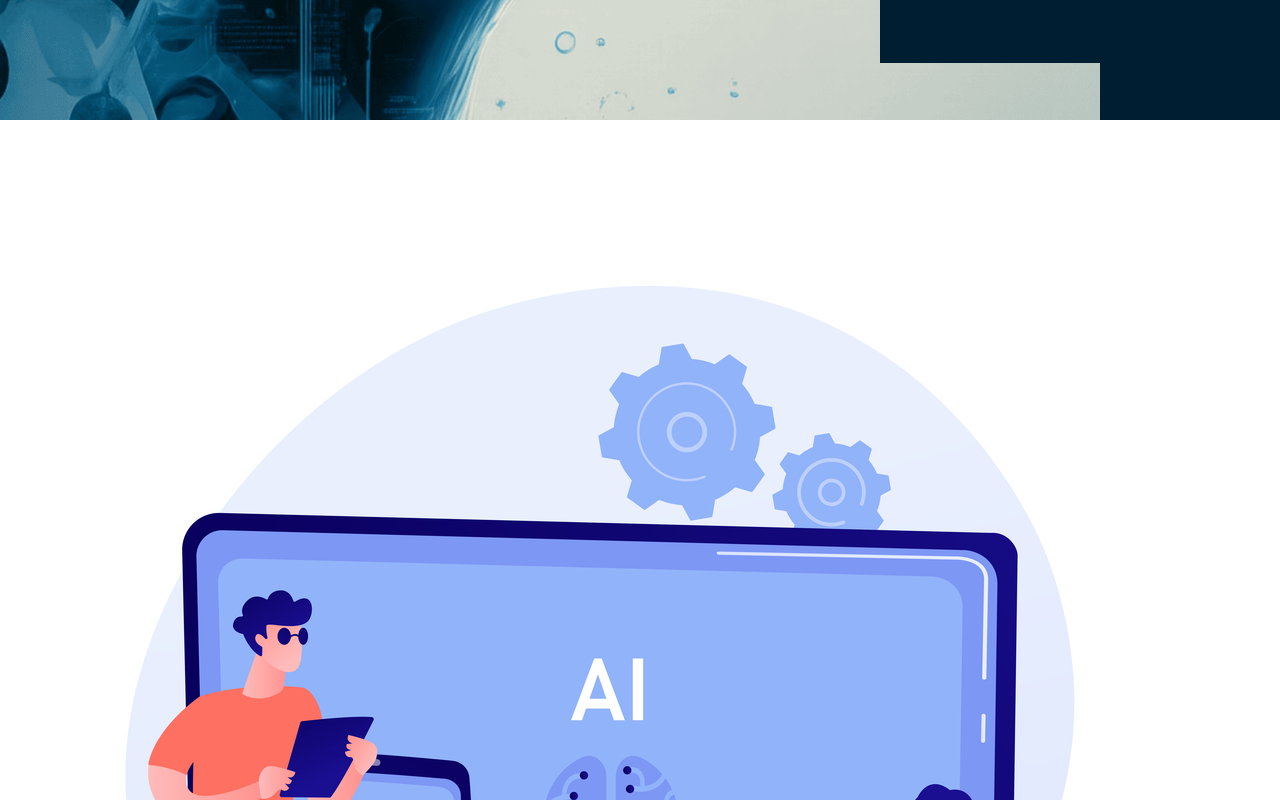
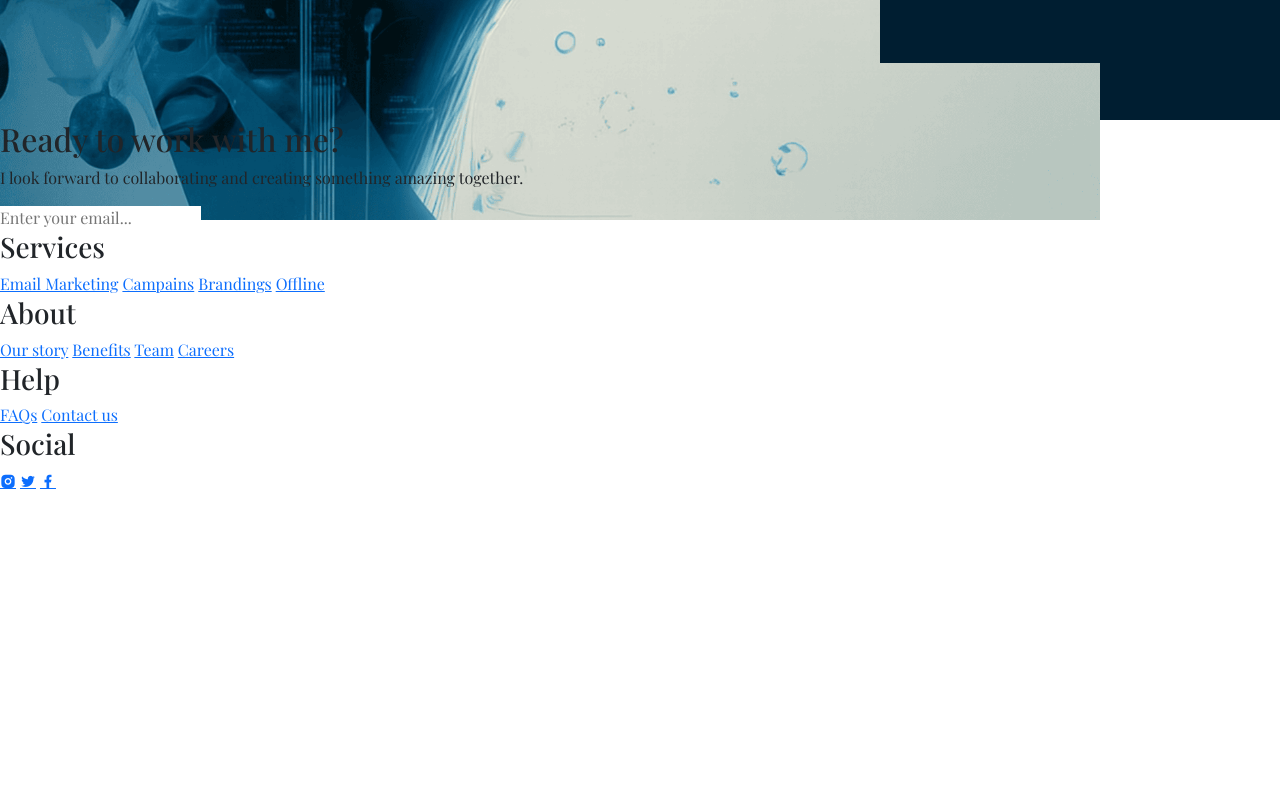
Before and after one commit to seraphh12/projupdate, a plain HTML site: page index.html in a window 1280 px wide. Shown: the part 680-1480 px from the top of the page. Drawn offline with nearby package versions, Linux system fonts and the light colour scheme; a web font is replaced by a local one.

Commit message:
Enhance index.html with newsletter and footer sections
Added a newsletter section with a form and footer links.

```diff
--- a/index.html
+++ b/index.html
@@ -47,8 +47,49 @@
 
     </section>
 
-    <section class = "contact" >
-        <img src="acc.jpg">
-    </section>
+    <section class="newsletter" id="contact">
+            <div class="newsletter-content">
+                <div class="newsletter-text">
+                <h2>Ready to work with me?</h2>
+                <p>I look forward to collaborating and creating something amazing together.</p>
+            </div>
+
+            <form action="">
+                <input type="email" placeholder="Enter your email..."
+                required>
+            </form>
+        </div>
+
+          <section class="footer">
+            <div class="footer-box">
+                <h3>Services</h3>
+                <a href="#">Email Marketing</a>
+                <a href="#">Campains</a>
+                <a href="#">Brandings</a>
+                <a href="#">Offline</a>
+                </div>
+                <div class="footer-box">
+                <h3>About</h3>
+                <a href="#">Our story</a>
+                <a href="#">Benefits</a>
+                <a href="#">Team</a>
+                <a href="#">Careers</a>
+                </div>
+                <div class="footer-box">
+                <h3>Help</h3>
+                <a href="#">FAQs</a>
+                <a href="#">Contact us</a>
+                </div>
+                <div class="footer-box">
+                <h3>Social</h3>
+                <div class="Social" id="social">
+                <a href="https://www.instagram.com/seraphiminty/"><i class="ri-instagram-fill"></i></a>
+                <a href="#"><i class="ri-twitter-fill"></i></a>
+                <a href="https://www.facebook.com/Sweetphysco10403"><i class="ri-facebook-fill"></i></a>
+                </div>
+            </div>
+            </div>
+        </section>
+
     <script src="script.js"></script>
 </body>
```
